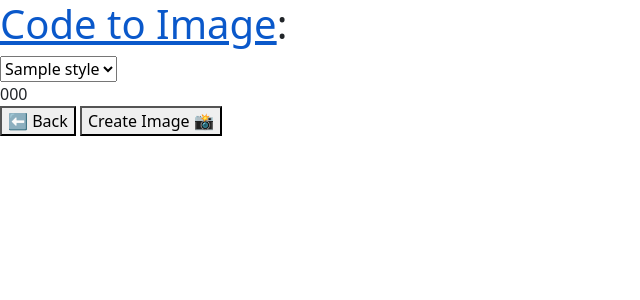
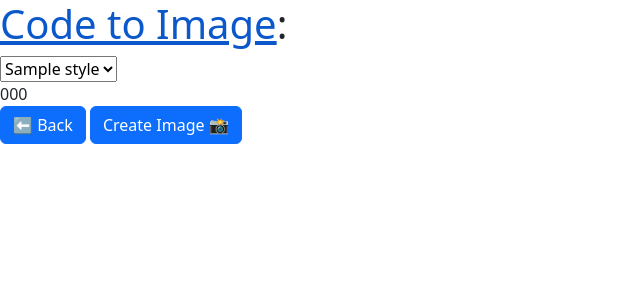
Before and after one commit to Laponski/code-image-generator, a Flask app: template templates/style_selection.html in a window 1280 px wide. Shown: the top 300 px of the page, without its empty margins (0-640 px from the left). Run offline with Flask 3, Linux system fonts and the light colour scheme; the template is opened without the code that fills it: most values are stand-ins (such as "Sample title", 1, 10 or a date in 2020).

Commit message:
fix: removed unnecessary classes and added bootstrp button
class:"code" has not be removed because it is necessary for the theme selected

```diff
--- a/templates/style_selection.html
+++ b/templates/style_selection.html
@@ -22,7 +22,7 @@
   });
 </script>
 <form method="post" action="{{ url_for('save_style') }}">
-  <div class="controls">
+  <div>
     <select name="style">
       {% for style_name in all_styles %}
         <option value="{{ style_name }}">{{ style_name }}</option>
@@ -32,11 +32,11 @@
   <div class="code">
     {{ highlighted_code | safe }}
   </div>
-  <div class="controls">
-    <button formmethod="get" formaction="{{ url_for('code') }}">
+  <div>
+    <button formmethod="get" formaction="{{ url_for('code') }}" class="btn btn-primary">
       ⬅️ Back
     </button>
-        <button formmethod="get" formaction="{{ url_for('image') }}">
+        <button formmethod="get" formaction="{{ url_for('image') }}" class="btn btn-primary">
       Create Image 📸
     </button>
   </div>
```
